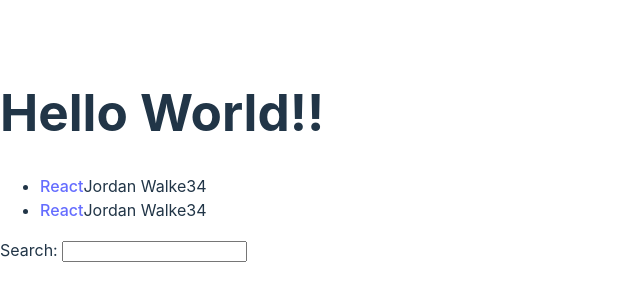
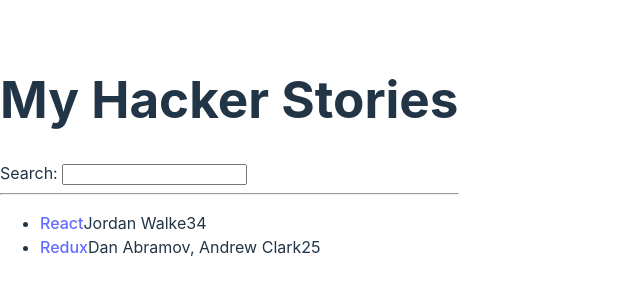
Before and after one commit to paulgould/hacker-stories, a React (Vite) app: page / in a window 1280 px wide. Shown: the part 244-544 px from the top of the page, without its empty margins (0-640 px from the left). Built offline with nearby package versions, Linux system fonts and the light colour scheme.

Commit message:
react component instantiatin

```diff
--- a/src/App.jsx
+++ b/src/App.jsx
@@ -3,26 +3,44 @@
 const list = [
   {
     title: "React",
-    url: "https://reactjs.org",
+    url: "https://reactjs.org/",
     author: "Jordan Walke",
     num_comments: 3,
     points: 4,
     objectID: 0,
   },
   {
-    title: "React",
-    url: "https://reactjs.org",
-    author: "Jordan Walke",
-    num_comments: 3,
-    points: 4,
-    objectID: 0,
+    title: "Redux",
+    url: "https://redux.js.org/",
+    author: "Dan Abramov, Andrew Clark",
+    num_comments: 2,
+    points: 5,
+    objectID: 1,
   },
 ];
 
 function App() {
   return (
     <div>
-      <h1>Hello World!!</h1>
+      <h1>My Hacker Stories</h1>
+      <Search />
+      <hr />
+      <List />
+    </div>
+  );
+}
+
+function Search() {
+  return (
+    <div>
+      <label htmlFor="search">Search: </label>
+      <input id="search" type="text" />
+    </div>
+  );
+}
+
+function List() {
+  return (
     <ul>
       {list.map((item) => (
         <li key={item.objectID}>
@@ -35,10 +53,6 @@
         </li>
       ))}
     </ul>
-      <label htmlFor="search">Search: </label>
-      <input id="search" type="text" />
-    </div>
   );
 }
-
 export default App;
```
Lines whose indentation alone changed are shown as unchanged.
